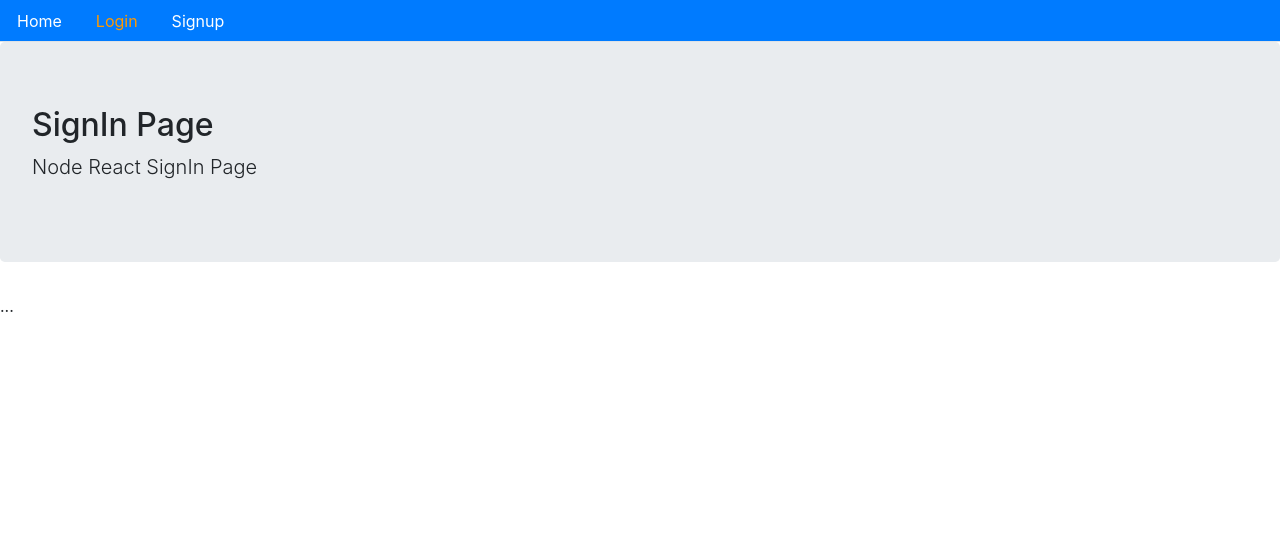
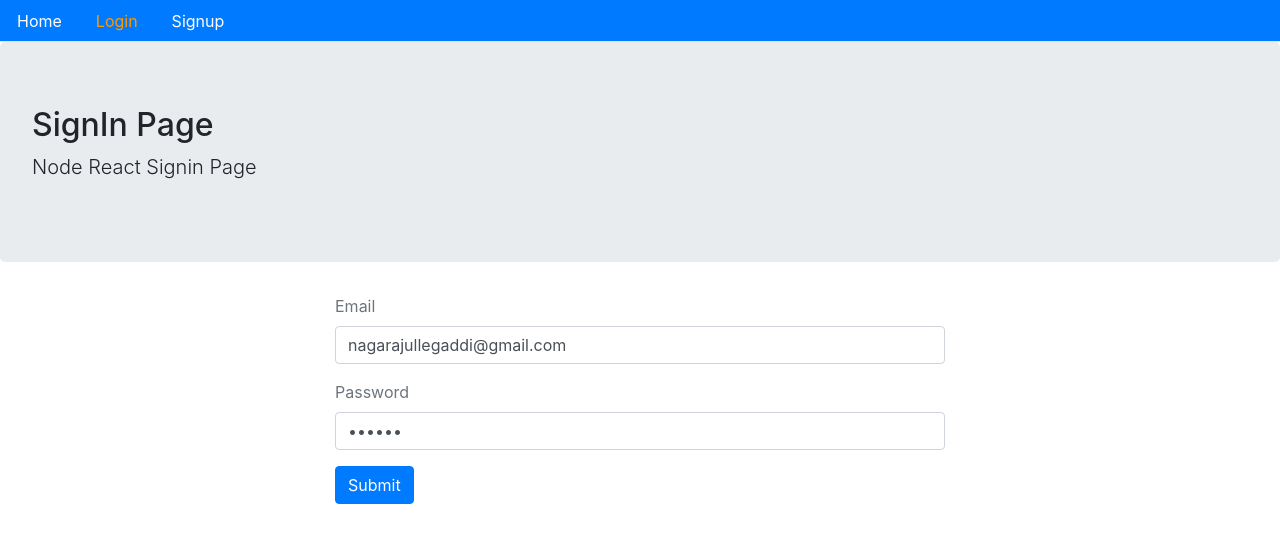
Before and after one commit to Nagaraj-U/ExpressCart, a React (Create React App) app in the folder React Front End/: page /signin in a window 1280 px wide. Shown: the top 542 px of the page. Built offline with nearby package versions, Linux system fonts and the light colour scheme; no server answers.

Commit message:
signin , signup , signup handling

```diff
--- /dev/null
+++ b/React Front End/src/auth/index.js
@@ -0,0 +1,75 @@
+import {API} from "../config"
+
+    export const signup = (user) => {
+        return fetch(`${API}/signup`,{
+            method : "POST",
+            headers : {
+                Accept : 'application/json',
+                "Content-Type" : "application/json"
+            },
+            body : JSON.stringify(user) //convert js object to json
+        })
+        .then((response)=>{
+            return response.json()
+        })
+        .catch((error) => {
+            console.log(error)
+        })
+    }
+
+
+    export const signin = (user) => {
+        return fetch(`${API}/signin`,{
+            method : "POST",
+            headers : {
+                Accept : 'application/json',
+                "Content-Type" : "application/json"
+            },
+            body : JSON.stringify(user) //convert js object to json
+        })
+        .then((response)=>{
+            return response.json()
+        })
+        .catch((error) => {
+            console.log(error)
+        })
+    }
+
+    //storing jwt token in browser localStorage
+    export const authenticate = (data,next) =>{
+        if(typeof window !== undefined){
+            localStorage.setItem('jwt',JSON.stringify(data)) //js obj to json
+        }
+        next()
+    }
+
+
+
+    export const signout = (next)=>{
+        if(typeof window !== undefined){
+            localStorage.removeItem("jwt")  //remove token from client browser
+            next()   //redirecting to home
+            return fetch(`${API}/signout`,{    //backend get request to logout
+                method : "GET"
+            })
+            .then((response) => {
+                console.log('signout', response);
+            })
+            .catch((error)=>{
+                console.log(error);
+            })
+
+        }
+    }
+
+    export const isAuthenticated = ()=>{
+        if(typeof window == 'undefined'){
+            return false
+        }
+
+        if(localStorage.getItem("jwt")){
+            return JSON.parse(localStorage.getItem("jwt"))
+        }else{
+            return false;
+        }
+    }
--- a/React Front End/src/core/Menu.js
+++ b/React Front End/src/core/Menu.js
@@ -1,5 +1,6 @@
-import React from "react"
+import React, { Fragment } from "react"
 import {Link,withRouter} from "react-router-dom"
+import { isAuthenticated, signout } from "../auth"
 
 //highlighting current page with different color in navbar
 const isActive = (history,path)=>{  //hisory : comes with props ,  path : manually sending path
@@ -20,6 +21,8 @@ const Menu = (props) =>{    //default prop comes with BrowserRouter
                     <Link className="nav-link" to="/" style={isActive(props.history,"/")}>Home</Link>
                 </li>
 
+                {!isAuthenticated() && (
+                    <Fragment>
                         <li className="nav-item">
                             <Link className="nav-link" to="/signin" style={isActive(props.history,"/signin")}>Login</Link>
                         </li>
@@ -27,6 +30,19 @@ const Menu = (props) =>{    //default prop comes with BrowserRouter
                         <li className="nav-item">
                             <Link className="nav-link" to="/signup" style={isActive(props.history,"/signup")}>Signup</Link>
                         </li>
+                    </Fragment>
+                )}
+
+                {isAuthenticated() && (
+                    <li className="nav-item">
+                    <span className="nav-link" onClick={()=>{
+                        signout(()=>{
+                            props.history.push("/")
+                        })
+                        }} style={{cursor : "pointer" , color : "#ffffff"}}>Signout</span>
+                     </li>
+                )}
+
             </ul>
         </div>
     )
--- a/React Front End/src/user/Signin.js
+++ b/React Front End/src/user/Signin.js
@@ -1,9 +1,87 @@
-import React from "react"
+import React,{useState} from "react"
 import Layout from "../core/Layout"
+import {Redirect} from "react-router-dom"
+import {authenticate, signin} from "../auth/index"
+
 
 const Signin = ()=>{
+
+    const [values,setValues] = useState({
+        email : "nagarajullegaddi@gmail.com",
+        password : "123456",
+        error : "",
+        loading : false,
+        redirectToReferrer : false
+    })
+    const {email,password,error,loading,redirectToReferrer} = values
+
+    //eventName can be "name","email","password"
+    const handleChange = (name)=> (event) =>{
+        setValues({...values , error:false , [name] : event.target.value}) //spread old values and update the current event , set error to false if user starts typing again
+    }
+
+
+    const clickSubmit = (event) =>{
+        event.preventDefault() //prevent refresh
+        setValues({...values , error:false,loading:true}) //clear all prev values
+        signin({email,password})
+        .then((data)=>{
+            if(data.error){
+                setValues({...values , error : data.error, loading:false})
+            }else{
+                //storing user token
+                authenticate(data,()=>{
+                    setValues({...values ,email : "",password : "", loading:false,redirectToReferrer : true})
+                })
+            }
+        })
+    }
+
+
+    const signUpForm = ()=> {
+        return (
+            <div>
+                <form>
+
+                    <div className="form-group">
+                        <label className="text-muted" >Email</label>
+                        <input type="email" onChange={handleChange('email')} className="form-control" value={email}></input>
+                    </div>
+
+                    <div className="form-group">
+                        <label className="text-muted">Password</label>
+                        <input type="password" className="form-control" onChange={handleChange('password')} value={password}></input>
+                    </div>
+
+                    <button className="btn btn-primary" onClick={clickSubmit}>Submit</button>
+                </form>
+            </div>
+        )
+    }
+
+    const showError = ()=>{
+        return <div className="alert alert-danger" style={{display : error? "" : "none"}}>{error}</div>
+    }
+
+    const showLoading = ()=>{
+         return (loading && <div className="alert alert-info">
+            <h3>Loading....</h3>
+        </div>)
+    }
+
+    const redirect = ()=>{
+        if(redirectToReferrer){
+            return <Redirect to="/" />
+        }
+    }
+
     return <div>
-        <Layout title="SignIn Page" description="Node React SignIn Page"> ... </Layout>
+        <Layout title="SignIn Page" description="Node React Signin Page" className="container col-md-6 offset-md-3">
+            {showLoading()}
+            {showError()}
+            {signUpForm()}
+            {redirect()}
+        </Layout>
     </div>
 }
 
--- a/React Front End/src/user/Signup.js
+++ b/React Front End/src/user/Signup.js
@@ -1,6 +1,7 @@
 import React,{useState} from "react"
 import Layout from "../core/Layout"
-import {API} from "../config"
+import {Link} from "react-router-dom"
+import {signup} from "../auth/index"
 
 
 const Signup = ()=>{
@@ -12,37 +13,25 @@ const Signup = ()=>{
         error : "",
         success : false
     })
-    const {name,email,password} = values
+    const {name,email,password,error,success} = values
 
     //eventName can be "name","email","password"
     const handleChange = (name)=> (event) =>{
-        setValues({...values , error:false , [name] : event.target.value}) //spread old values and update the current event
+        setValues({...values , error:false , [name] : event.target.value}) //spread old values and update the current event , set error to false if user starts typing again
     }
 
 
-
-    const signup = (user) => {
-        fetch(`${API}/signup`,{
-            method : "POST",
-            headers : {
-                Accept : 'application/json',
-                "Content-Type" : "application/json"
-            },
-            body : JSON.stringify(user)
+    const clickSubmit = (event) =>{
+        event.preventDefault() //prevent refresh
+        setValues({...values,error:false}) //clear all prev values
+        signup({name,email,password})
+        .then((data)=>{
+            if(data.error){
+                setValues({...values , error :data.error , success : false})
+            }else{
+                setValues({...values,name : "",email : "" , password : "" , error : "", success : true}) //clear all values in input field
+            }
         })
-        .then((response)=>{
-            return response.json()
-        })
-        .catch((error) => {
-            console.log(error)
-        })
-    }
-
-
-
-    const clickSubmit = (event) =>{
-        event.preventDefault()
-        signup({name,email,password})
     }
 
 
@@ -53,17 +42,17 @@ const Signup = ()=>{
 
                     <div className="form-group">
                         <label className="text-muted">Name</label>
-                        <input type="text" className="form-control" onChange={handleChange('name')}></input>
+                        <input type="text" className="form-control" onChange={handleChange('name')} value={name}></input>
                     </div>
 
                     <div className="form-group">
                         <label className="text-muted" >Email</label>
-                        <input type="email" onChange={handleChange('email')} className="form-control"></input>
+                        <input type="email" onChange={handleChange('email')} className="form-control" value={email}></input>
                     </div>
 
                     <div className="form-group">
                         <label className="text-muted">Password</label>
-                        <input type="password" className="form-control" onChange={handleChange('password')}></input>
+                        <input type="password" className="form-control" onChange={handleChange('password')} value={password}></input>
                     </div>
 
                     <button className="btn btn-primary" onClick={clickSubmit}>Submit</button>
@@ -71,10 +60,22 @@ const Signup = ()=>{
             </div>
         )
     }
+
+    const showError = ()=>{
+        return <div className="alert alert-danger" style={{display : error? "" : "none"}}>{error}</div>
+    }
+
+    const showSuccess = ()=>{
+        return <div className="alert alert-info" style={{display : success? "" : "none"}}>
+            Successfully created new account. Please <Link to="/signin">Login</Link>
+        </div>
+    }
+
     return <div>
         <Layout title="SignUp Page" description="Node React SignUp Page" className="container col-md-6 offset-md-3">
+            {showError()}
+            {showSuccess()}
             {signUpForm()}
-            {JSON.stringify(values)}
         </Layout>
     </div>
 }
```
Lines whose indentation alone changed are shown as unchanged.
